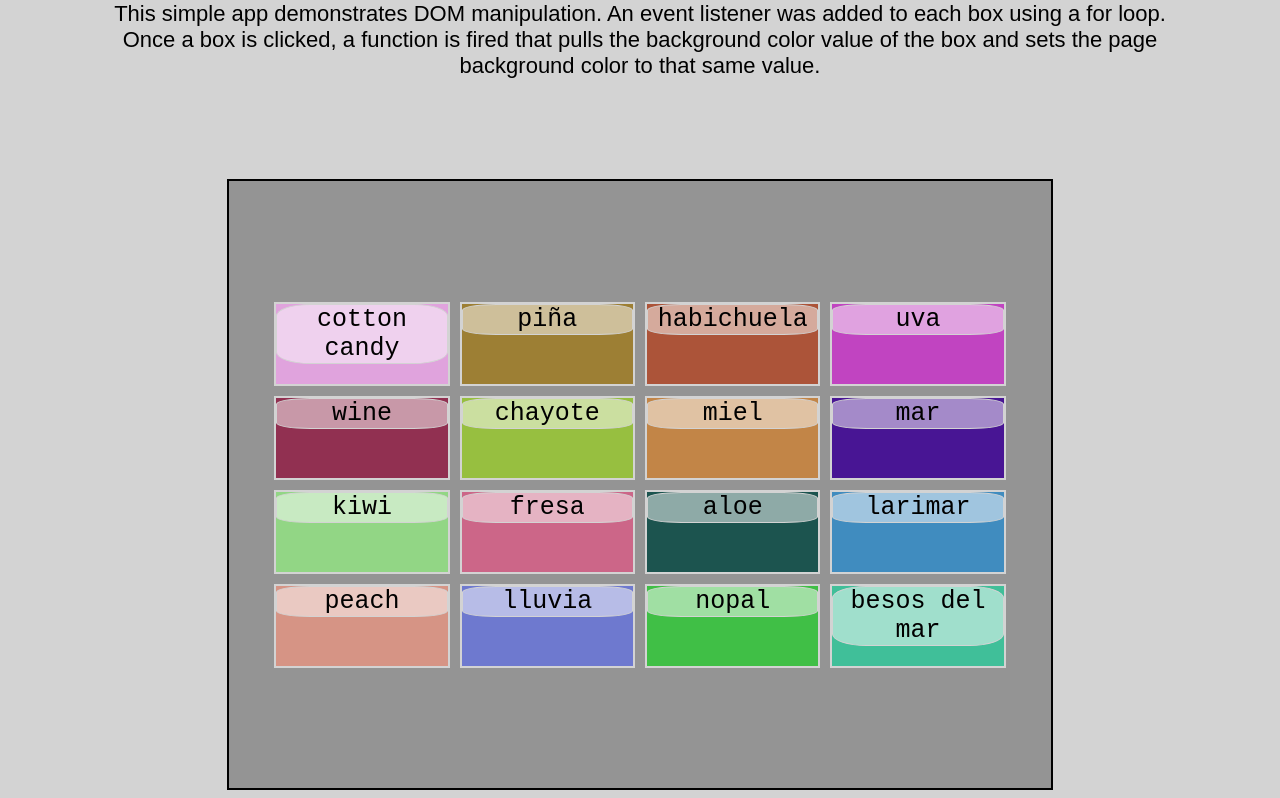
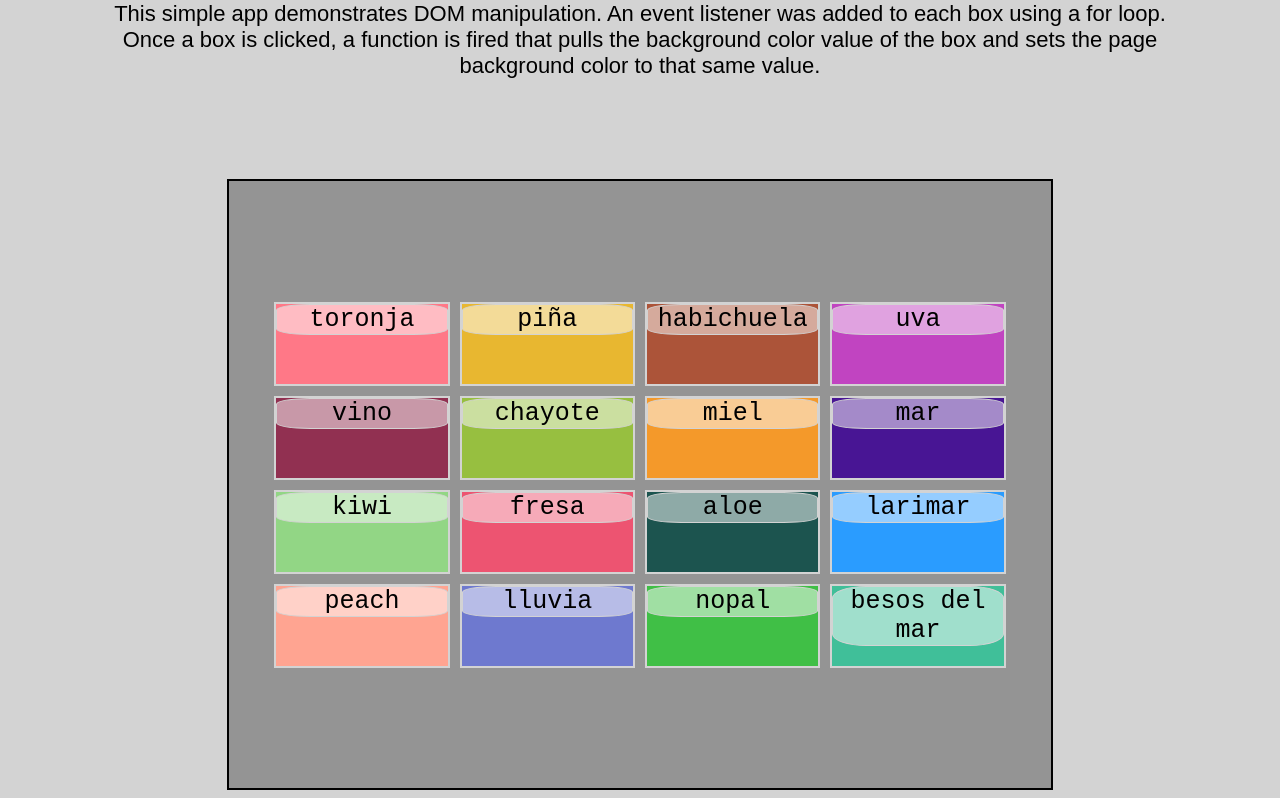
Before and after one commit to lpercivalDEV/color-selector, a plain HTML site: page index.html in a window 1280 px wide. Shown: the part 140-938 px from the top of the page. Drawn offline with Linux system fonts and the light colour scheme.

Commit message:
adjusted colors

```diff
--- a/index.html
+++ b/index.html
@@ -21,10 +21,10 @@
     <main>
             <div id="colors">
                 <div id="div1" class="box" role="button" tabindex="0">
-                    <span class="colorLabels">cotton candy</span>
+                    <span class="colorLabels">toronja</span>
                 </div>
                 <div id="div2" class="box">
-                    <span class="colorLabels">wine</span>
+                    <span class="colorLabels">vino</span>
                 </div>
                 <div id="div3" class="box">
                     <span class="colorLabels">kiwi</span>
--- a/style.css
+++ b/style.css
@@ -60,7 +60,7 @@ grid-row-gap: 10px;
             grid-area: 3 / 2 / 4 / 3;
             border: 2px solid lightgray;
             height: 80px;
-            background:  #E0A3DD;
+            background:  #FF7887;
 
             }
 
@@ -84,7 +84,7 @@ grid-row-gap: 10px;
             grid-area: 6 / 2 / 7 / 3;
             border: 2px solid lightgray;
             height: 80px;
-            background-color: #D69485;
+            background-color: #FFA491;
 
             }
 
@@ -100,7 +100,7 @@ grid-row-gap: 10px;
             grid-area: 5 / 3 / 6 / 4;
             border: 2px solid lightgray;
             height: 80px;
-            background-color:  #CC6688 ;
+            background-color:  #ED5471 ;
 
             }
 
@@ -116,7 +116,7 @@ grid-row-gap: 10px;
              grid-area: 3 / 3 / 4 / 4;
             border: 2px solid lightgray;
             height: 80px;
-            background-color: #9D7F34;
+            background-color: #E8B730;
 
             }
 
@@ -133,7 +133,7 @@ grid-row-gap: 10px;
             grid-area: 4 / 4 / 5 / 5;
             border: 2px solid lightgray;
             height: 80px;
-            background-color:  #C28547;
+            background-color:  #F4992A;
 
             }
 
@@ -165,7 +165,7 @@ grid-row-gap: 10px;
                 grid-area: 5 / 5 / 6 / 6;
                 border: 2px solid lightgray;
                 height: 80px;
-                background-color: #408CBF;
+                background-color: #2A9CFF;
 
             }
 
```
